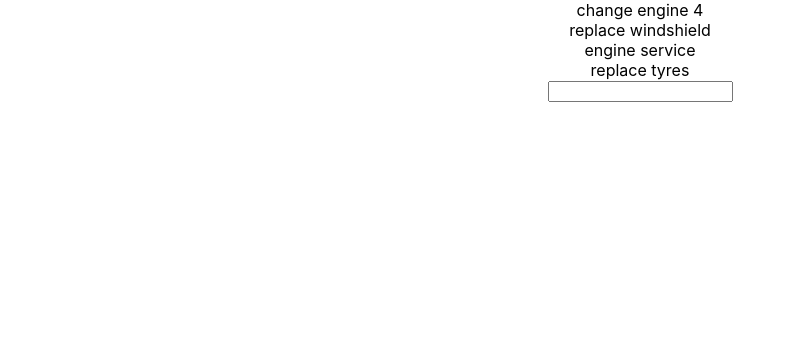
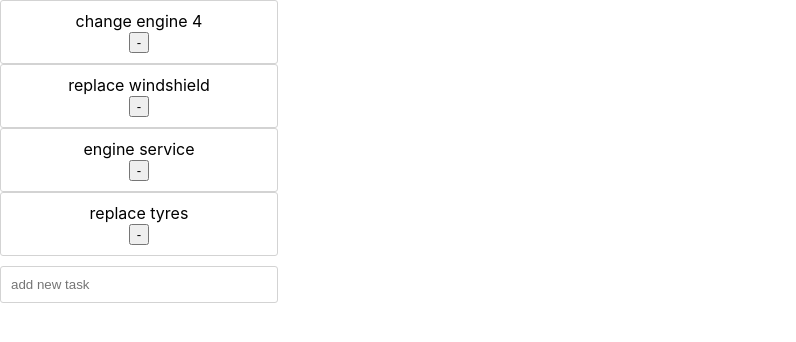
Before and after one commit to Tommychinn/trustflight_test, a React (Create React App) app: page / in a window 1280 px wide. Shown: the top 342 px of the page, without its empty margins (0-796 px from the left). Built offline with nearby package versions, Linux system fonts and the light colour scheme.

Commit message:
adding delete button

```diff
--- a/src/App.jsx
+++ b/src/App.jsx
@@ -1,20 +1,25 @@
 import React, { useState } from "react";
 import "./App.css";
 import InputTask from "./components/InputTask";
+import styles from "./components/Tasks.module.css";
 
 function App() {
     const [tasks, setTasks] = useState([
         {
             task: "change engine 4",
+            employee: "Dave",
         },
         {
             task: "replace windshield",
+            employee: "Alex",
         },
         {
             task: "engine service",
+            employee: "Dave",
         },
         {
             task: "replace tyres",
+            employee: "John",
         },
     ]);
 
@@ -25,7 +30,19 @@ function App() {
     return (
         <div className="App">
             {tasks.map((task) => (
-                <div>{task.task}</div>
+                <div className={styles.task}>
+                    <div>{task.task}</div>
+
+                    <button
+                        onClick={(key) => {
+                            const spreadTasks = [...tasks];
+                            spreadTasks.splice(key, 1);
+                            setTasks(spreadTasks);
+                        }}
+                    >
+                        -
+                    </button>
+                </div>
             ))}
             <InputTask addTask={addTask} />
         </div>
--- a/src/components/InputTask.jsx
+++ b/src/components/InputTask.jsx
@@ -1,4 +1,5 @@
 import React, { useState } from "react";
+import styles from "./Tasks.module.css";
 
 const InputTask = ({ addTask }) => {
     const [input, setInput] = useState("");
@@ -10,9 +11,11 @@ const InputTask = ({ addTask }) => {
     };
 
     return (
-        <form onSubmit={submitTask}>
+        <form className={styles.input} onSubmit={submitTask}>
             <input
+                className={styles.task}
                 type="text"
+                placeholder="add new task"
                 name="task"
                 value={input}
                 onChange={(e) => setInput(e.target.value)}
--- /dev/null
+++ b/src/components/Tasks.module.css
@@ -0,0 +1,11 @@
+.task {
+    width: 20vw;
+    padding: 10px;
+    border: 0.25px solid rgb(211, 211, 211);
+    border-radius: 3px;
+}
+
+.input {
+    width: 20vw;
+    padding-top: 10px;
+}
```
